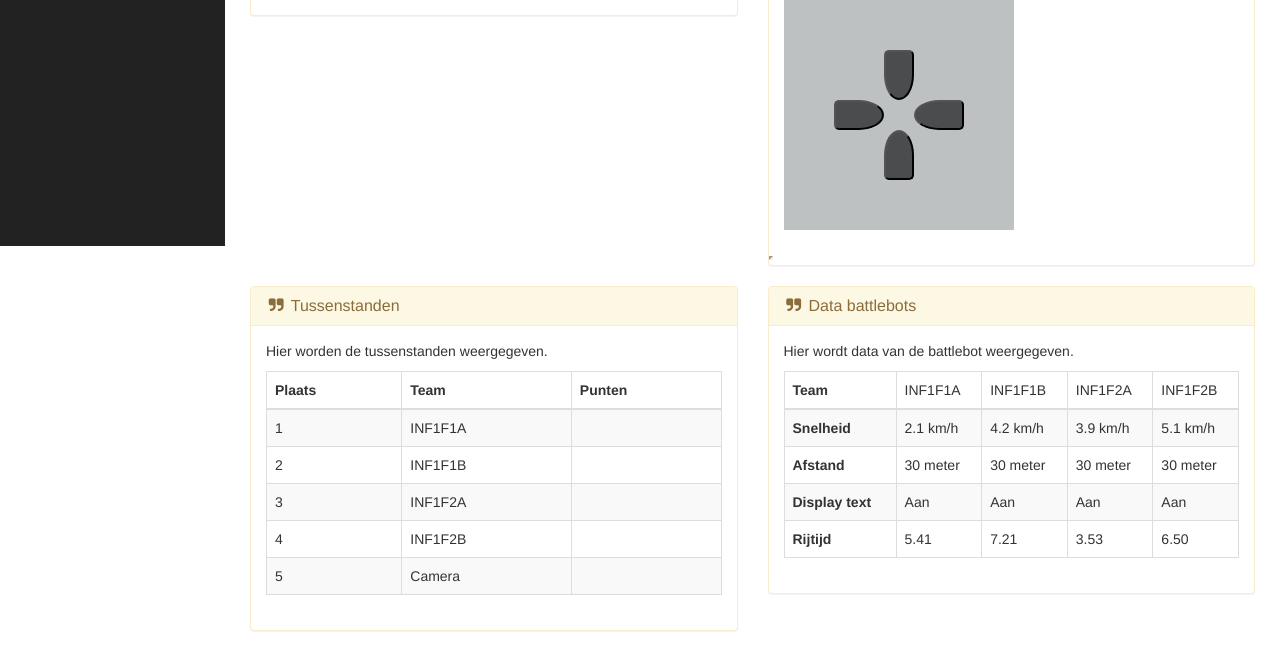
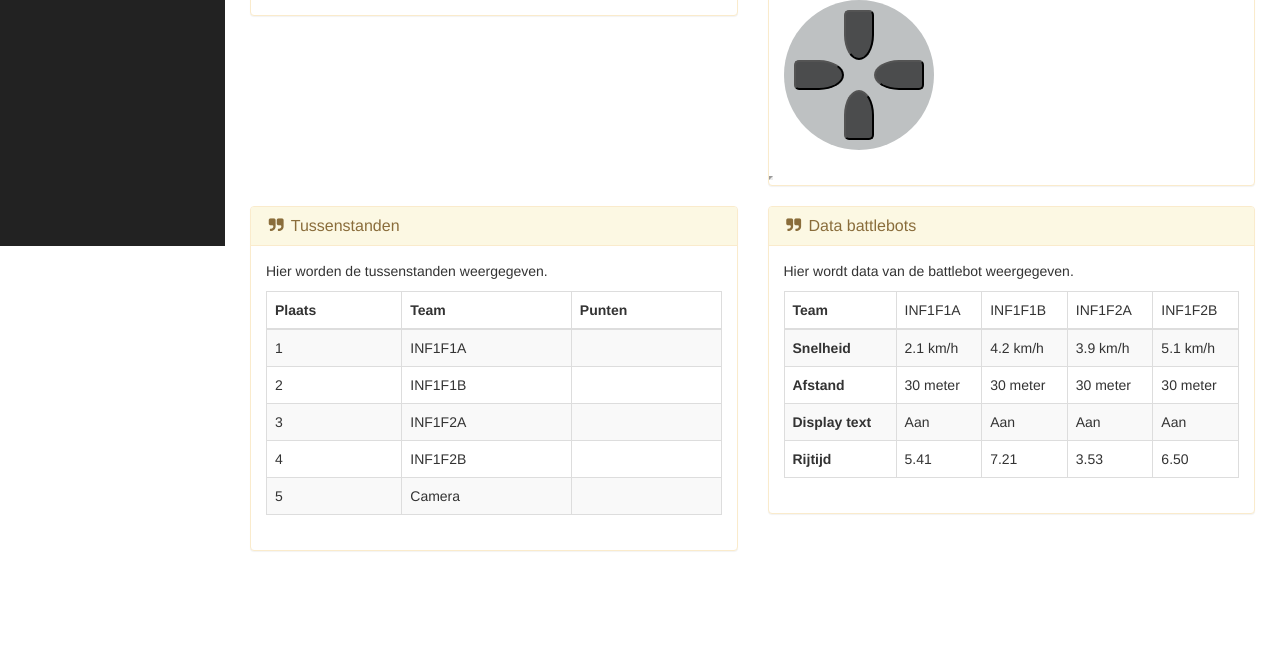
Before and after one commit to Bakkertje01/Battlebotwebsite, a PHP site: page / in a window 1280 px wide. Shown: the part 554-1215 px from the top of the page. After the commit the page ends 1105 px from the top, so only its background shows below. Run offline with PHP 8.4, Linux system fonts and the light colour scheme; data comes from the database, SQL or seed files in the repository.

Commit message:
cam besturing aangepast

```diff
--- a/css/controller.css
+++ b/css/controller.css
@@ -135,3 +135,67 @@
     margin-left: 30px;
     color: #bec1c2;
 }
+
+#cam-section
+{
+    background-color: #bec1c2;
+    height: 150px;
+    width: 150px;
+    float: left;
+    border-radius: 50%;
+}
+
+#cam-up
+{
+    background-color: #4b4c4d;
+    height: 50px;
+    width: 30px;
+    float: left;
+    border-top-left-radius: 5px;
+    border-top-right-radius: 5px;
+    border-bottom-left-radius: 50%;
+    border-bottom-right-radius: 50%;
+    margin-top: 10px;
+}
+
+#cam-down
+{
+    background-color: #4b4c4d;
+    height: 50px;
+    width: 30px;
+    float: left;
+    border-top-left-radius: 50%;
+    border-top-right-radius: 50%;
+    border-bottom-left-radius: 5px;
+    border-bottom-right-radius: 5px;
+}
+
+#cam-left
+{
+    background-color: #4b4c4d;
+    height: 30px;
+    width: 50px;
+    float: left;
+    border-top-left-radius: 5px;
+    border-top-right-radius: 50%;
+    border-bottom-left-radius: 5px;
+    border-bottom-right-radius: 50%;
+    margin-top: 60px;
+    margin-bottom: 60px;
+    margin-left: 10px;
+}
+
+#cam-right
+{
+    background-color: #4b4c4d;
+    height: 30px;
+    width: 50px;
+    float: left;
+    border-top-left-radius: 50%;
+    border-top-right-radius: 5px;
+    border-bottom-left-radius: 50%;
+    border-bottom-right-radius: 5px;
+    margin-top: 60px;
+    margin-right: 10px;
+
+}
--- a/index.php
+++ b/index.php
@@ -71,11 +71,11 @@ include 'include/db_connection.php';
 
                             <div></div>
 
-                            <div class="section"">
-                                <a href="http://foscam.serverict.nl/decoder_control.cgi?command=6&onestep=5&user=guest&pwd=" target="control"><button id="left"></button></a>
-                                <a href="http://foscam.serverict.nl/decoder_control.cgi?command=nn&onestep=5&user=guest&pwd=" target="control"><button id="up"></button></a>
-                                <a href="http://foscam.serverict.nl/decoder_control.cgi?command=4&onestep=5&user=guest&pwd=" target="control"><button id="right"></button></a>
-                                <a href="http://foscam.serverict.nl/decoder_control.cgi?command=2&onestep=5&user=guest&pwd=" target="control"><button id="down"></button></a>
+                            <div id="cam-section"">
+                                <a href="http://foscam.serverict.nl/decoder_control.cgi?command=6&onestep=5&user=guest&pwd=" target="control"><button id="cam-left"></button></a>
+                                <a href="http://foscam.serverict.nl/decoder_control.cgi?command=nn&onestep=5&user=guest&pwd=" target="control"><button id="cam-up"></button></a>
+                                <a href="http://foscam.serverict.nl/decoder_control.cgi?command=4&onestep=5&user=guest&pwd=" target="control"><button id="cam-right"></button></a>
+                                <a href="http://foscam.serverict.nl/decoder_control.cgi?command=2&onestep=5&user=guest&pwd=" target="control"><button id="cam-down"></button></a>
                             </div>
                         </div>
 
```
